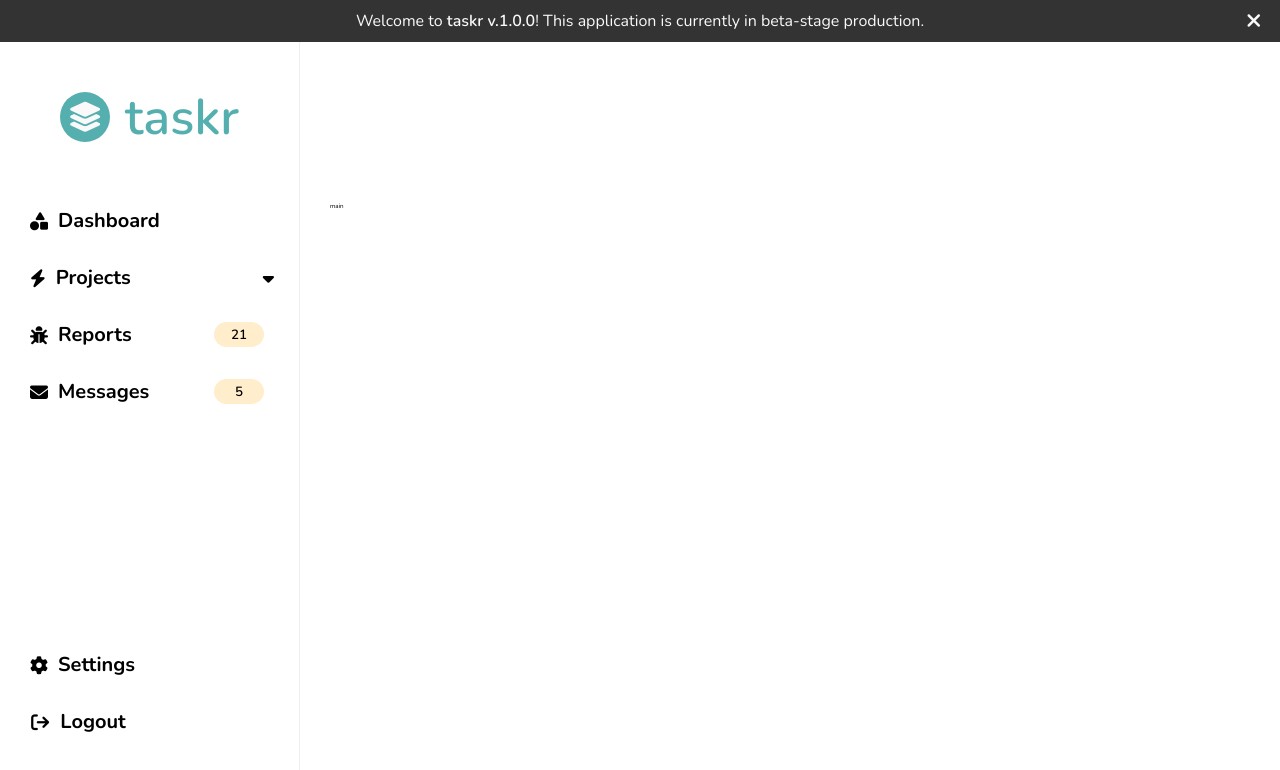
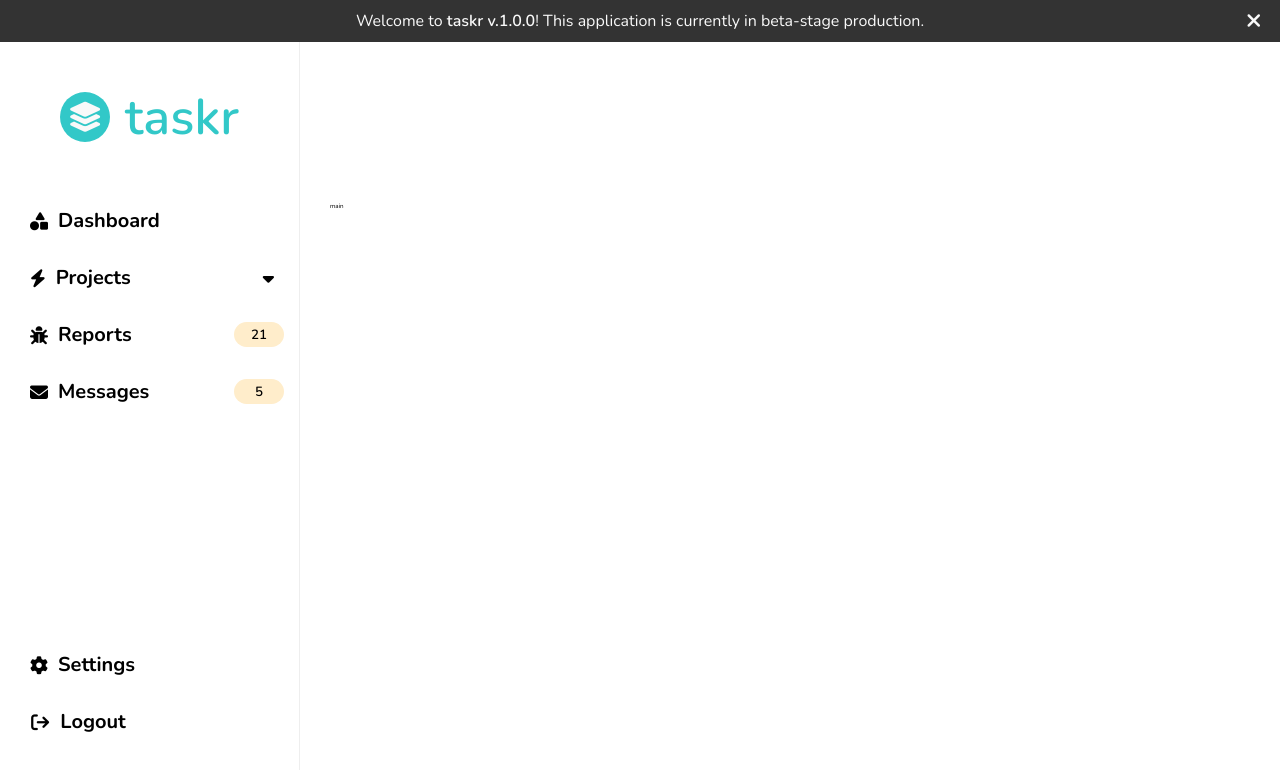
Before and after one commit to Web-Dev-Dan/taskr, a React (Create React App) app: page / in a window 1280 px wide. Shown: the top 770 px of the page. Built offline with nearby package versions, Linux system fonts and the light colour scheme.

Commit message:
Updated Aside styling

```diff
--- a/src/index.css
+++ b/src/index.css
@@ -3,7 +3,7 @@
   --font-primary: 'Lato', sans-serif;
   --font-primary: 'Nunito', sans-serif;
 
-  --color-primary: rgb(85, 175, 175);
+  --color-primary: rgb(50, 200, 200);
 
   --color-light: #f9f9f9;
   --color-dark: #333333;
--- a/src/reusable/dropdown/Dropdown.css
+++ b/src/reusable/dropdown/Dropdown.css
@@ -38,6 +38,7 @@
 .dropdown-content {
     margin-left: 40px;
     border-left: 3px solid var(--color-gray-dark);
+    padding-bottom: 10px;
 }
 
 .dropdown-content__inner {
--- a/src/reusable/dropdown/NotifyButton.css
+++ b/src/reusable/dropdown/NotifyButton.css
@@ -28,7 +28,7 @@
     margin-left: auto;
     width: 50px;
     height: 25px;
-    margin-right: 20px;
+    /* margin-right: 10px; */
     display: flex;
     justify-content: center;
     align-items: center;
```
Also changed, not shown: 1 other file (tests, documents, lock files or other folders).
